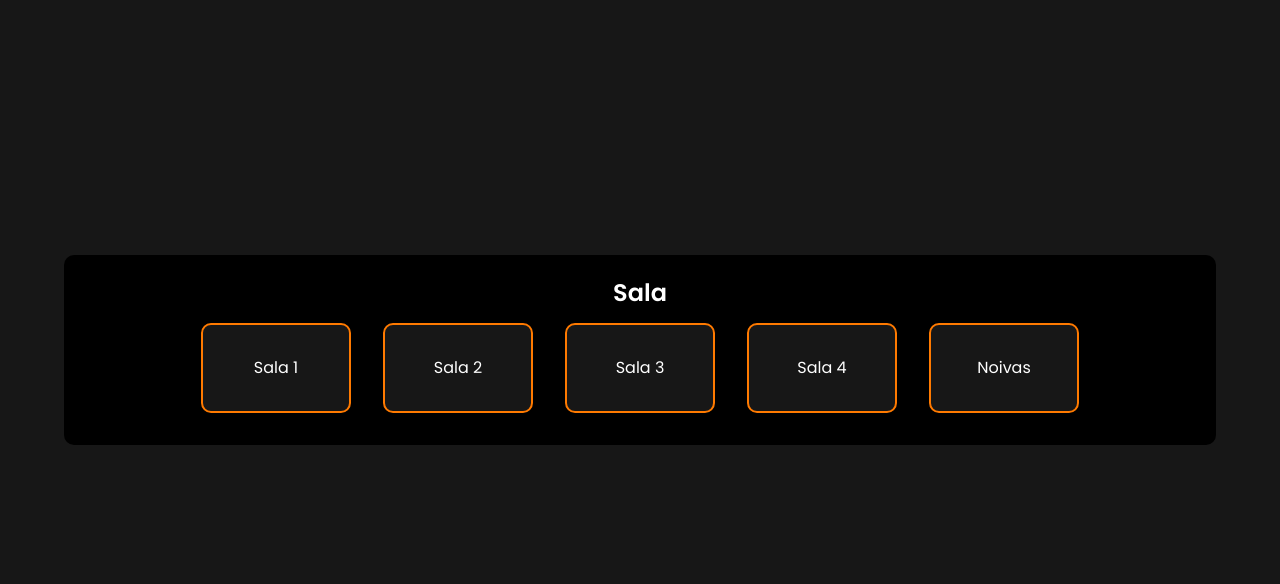
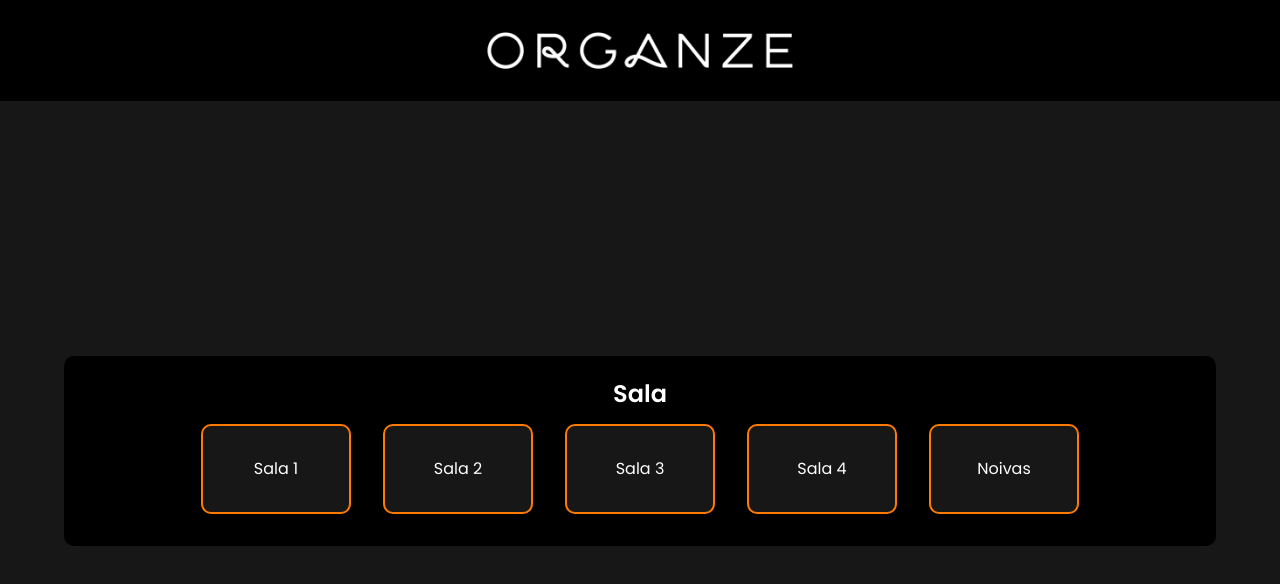
Before and after one commit to willianferreiradev/organze, a React (Vite) app: page / in a window 1280 px wide. Shown: the top 584 px of the page. Built offline with nearby package versions, Linux system fonts and the light colour scheme.

Commit message:
feat: adds new musics

```diff
--- a/src/components/Header/index.tsx
+++ b/src/components/Header/index.tsx
@@ -3,7 +3,7 @@ import * as S from './styles';
 export function Header() {
   return (
     <S.Container>
-      {/* <img src="/organze.png" alt="Logo da Organze" /> */}
+      <img src="/organze.png" alt="Logo da Organze" />
     </S.Container>
   );
 }
```
